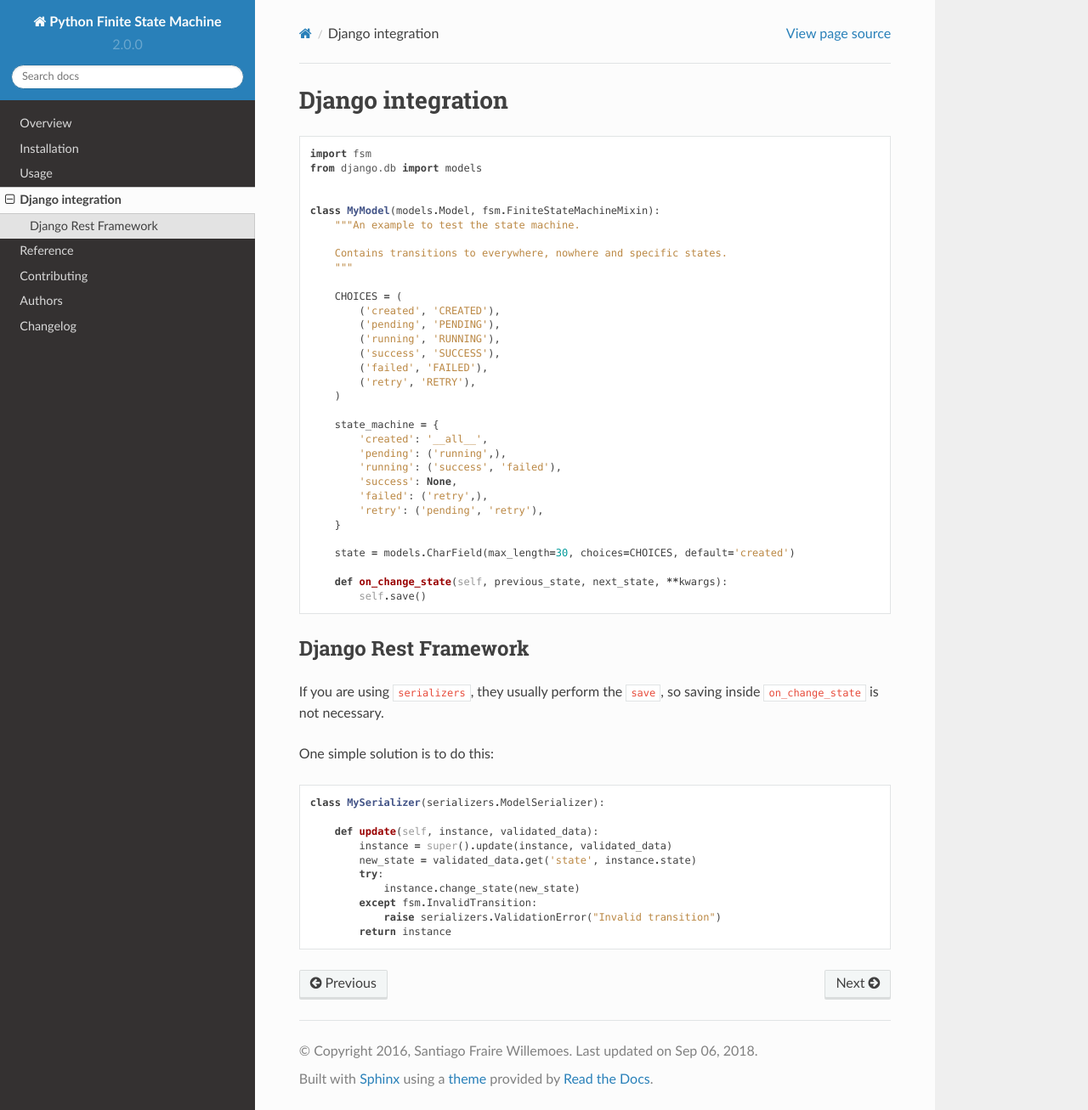
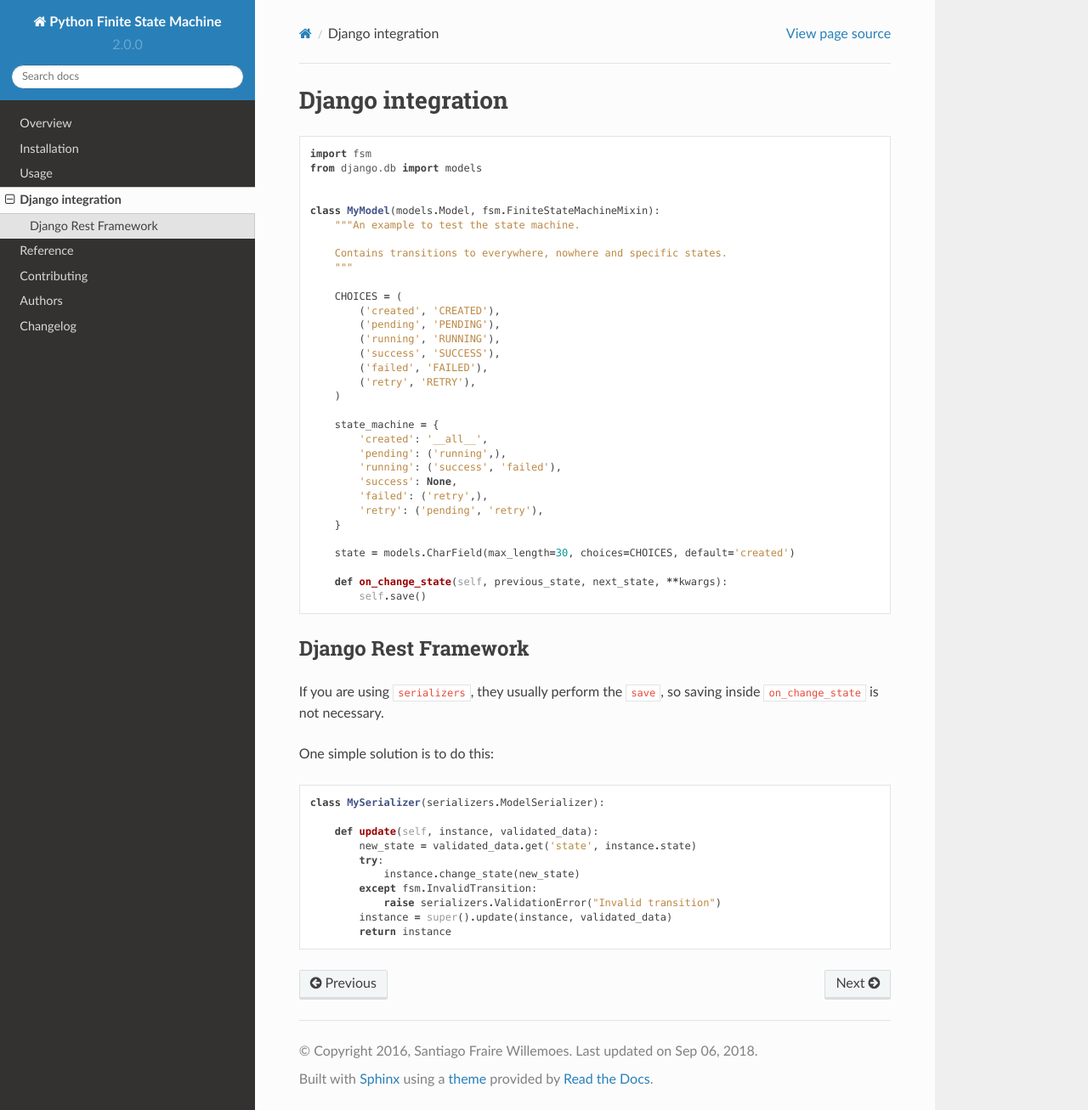
Before and after one commit to woile/pyfsm, a Sphinx documentation site: the page built from docs/django.rst, in a window 1280 px wide and 1307 px high. Shown: the whole window at 85% size. Built offline with Sphinx 7.4.7 and the Read the Docs theme 2.0.0, drawn with Linux system fonts in a browser that asks for light colours.

Commit message:
docs: minor correction to drf integration

```diff
--- a/README.rst
+++ b/README.rst
@@ -192,12 +192,12 @@
     class MySerializer(serializers.ModelSerializer):
 
         def update(self, instance, validated_data):
-            instance = super().update(instance, validated_data)
             new_state = validated_data.get('state', instance.state)
             try:
                 instance.change_state(new_state)
             except fsm.InvalidTransition:
                 raise serializers.ValidationError("Invalid transition")
+            instance = super().update(instance, validated_data)
             return instance
 
 
--- a/docs/django.rst
+++ b/docs/django.rst
@@ -48,10 +48,10 @@
     class MySerializer(serializers.ModelSerializer):
 
         def update(self, instance, validated_data):
-            instance = super().update(instance, validated_data)
             new_state = validated_data.get('state', instance.state)
             try:
                 instance.change_state(new_state)
             except fsm.InvalidTransition:
                 raise serializers.ValidationError("Invalid transition")
+            instance = super().update(instance, validated_data)
             return instance
```
